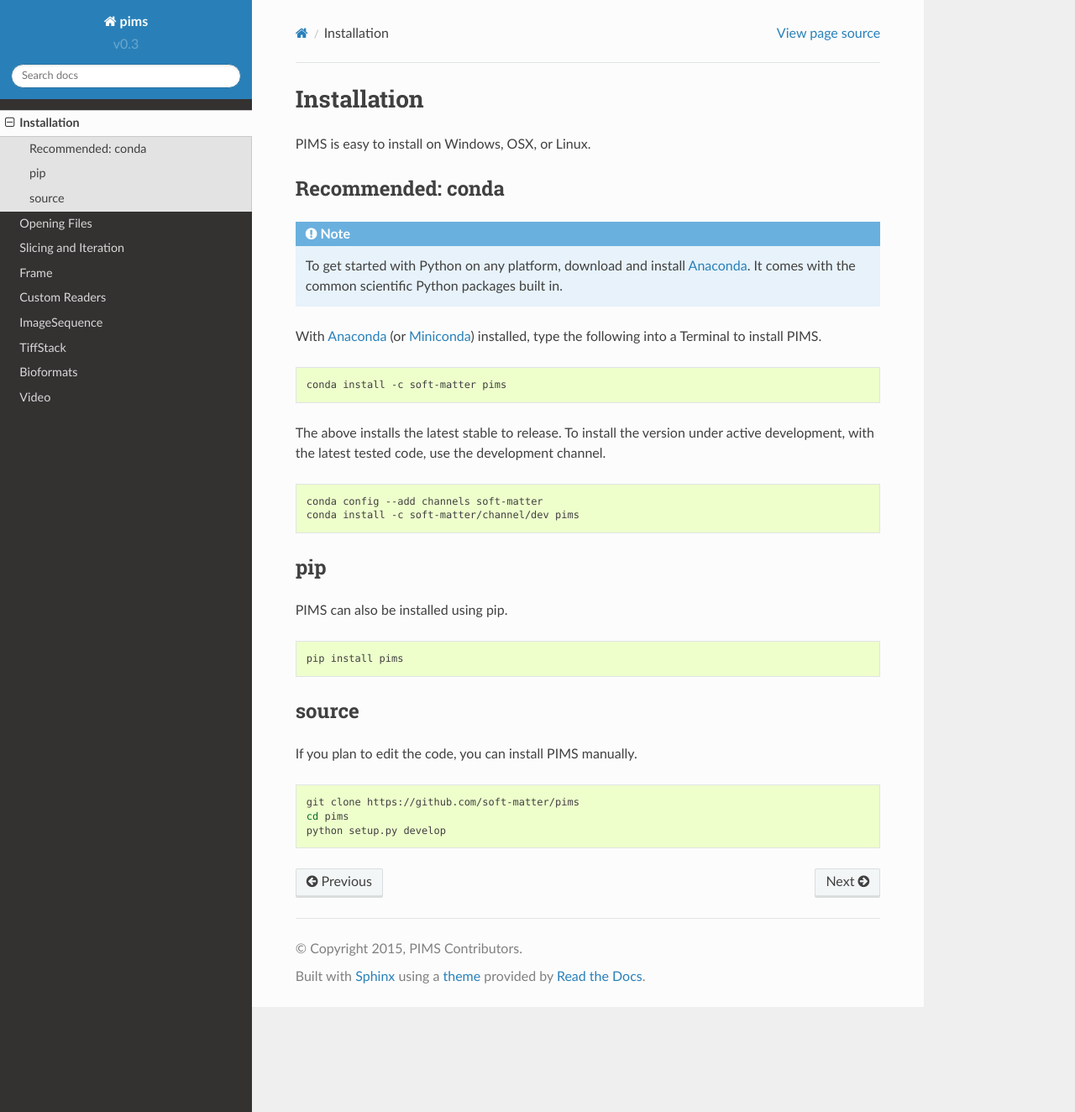
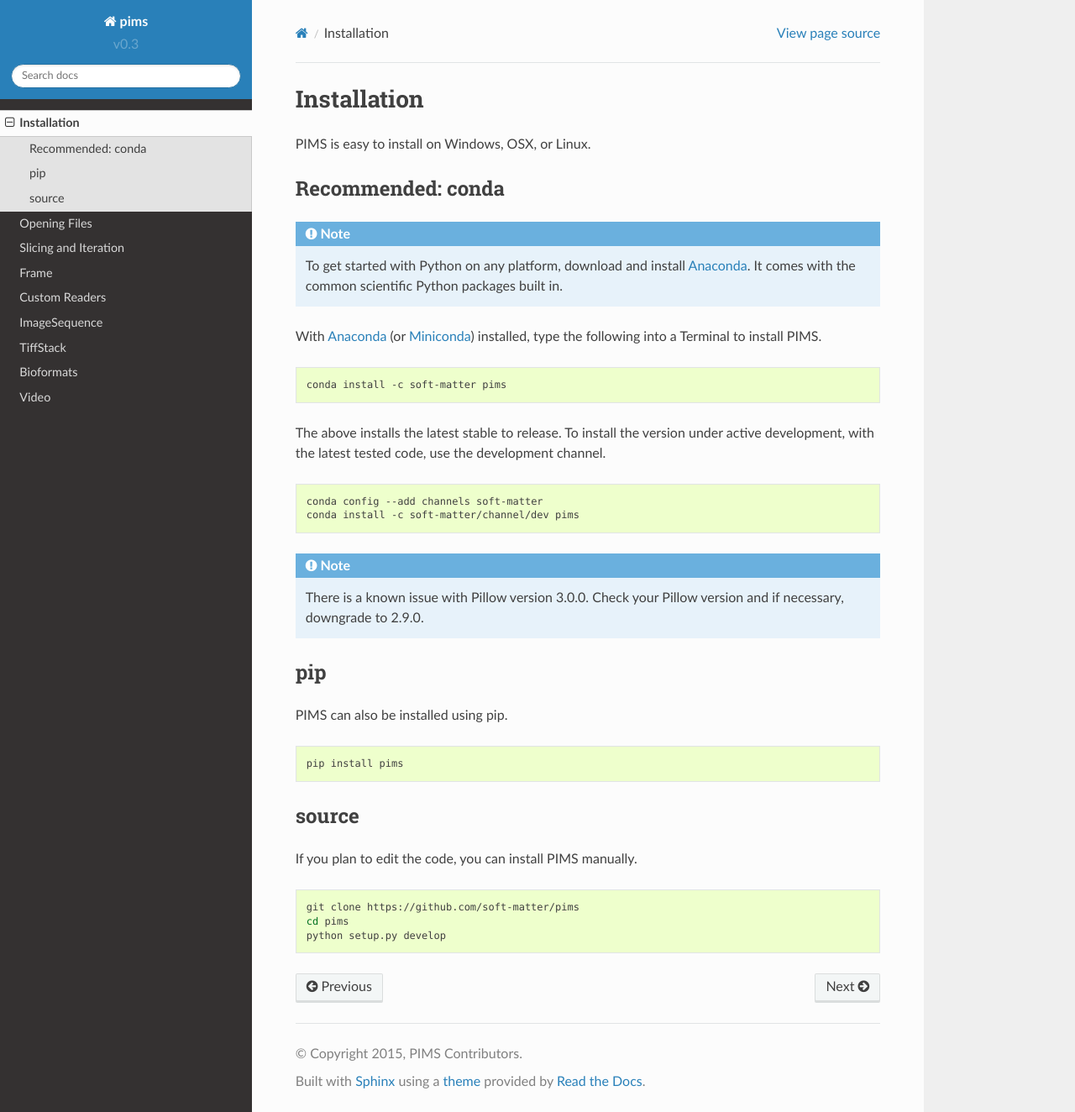
Before and after one commit to soft-matter/pims, a Sphinx documentation site: the page built from doc/source/install.rst, in a window 1280 px wide and 1324 px high. Shown: the whole window at 84% size. Built offline with Sphinx 7.4.7 and the Read the Docs theme 2.0.0, drawn with Linux system fonts in a browser that asks for light colours.

Commit message:
DOC Pillow==3.0.0 warning in docs

```diff
--- a/doc/source/install.rst
+++ b/doc/source/install.rst
@@ -29,6 +29,11 @@ active development, with the latest tested code, use the development channel.
    conda config --add channels soft-matter
    conda install -c soft-matter/channel/dev pims
 
+.. note::
+
+   There is a known issue with Pillow version 3.0.0. Check your Pillow version
+   and if necessary, downgrade to 2.9.0.
+
 pip
 ---
 
--- a/doc/source/tiff_stack.rst
+++ b/doc/source/tiff_stack.rst
@@ -8,7 +8,7 @@ often a time series or "Z stack."
 single-image tiff files (e.g., :file:`img-1.tif`, :file:`img-2.tif`) see
 :doc:`image_sequence`.
 
-Dependences
+Dependencies
 -----------
 
 There are several Python packages for reading TIFFs. One may work better than
```
Also changed, not shown: README.md (+18 -2 lines).
